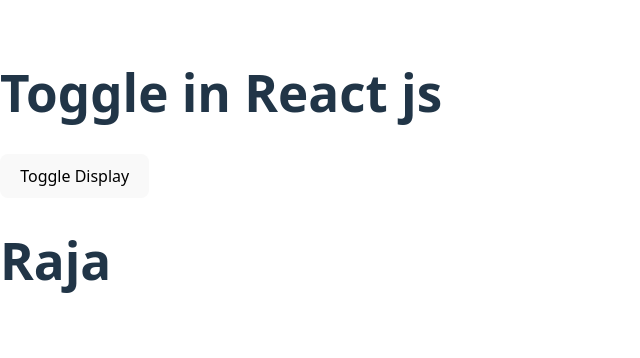
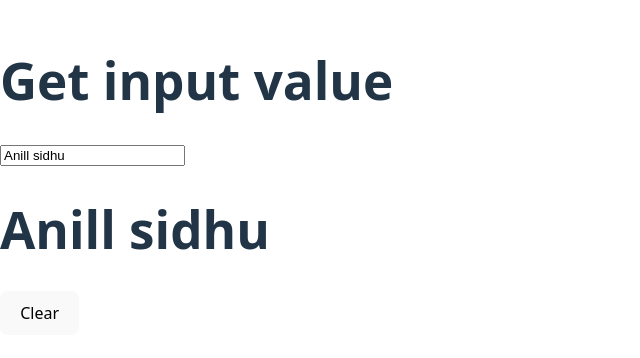
Before and after one commit to sweety62/react01, a React (Vite) app: page / in a window 1280 px wide. Shown: the part 224-582 px from the top of the page, without its empty margins (0-640 px from the left). Built offline with nearby package versions, Linux system fonts and the light colour scheme.

Commit message:
implement input handling and clear functionality in App component

```diff
--- a/src/App.jsx
+++ b/src/App.jsx
@@ -99,22 +99,35 @@
 
 import { useState } from "react";
 function App() {
-    const [display, setDisplay] = useState(true);
+    const [Val, SetVal] = useState("Anill sidhu");
+   // const [display, setDisplay] = useState(true);
 
 
 
-    return (
-        <div>
-            <h1>Toggle in React js</h1>
-            <button onClick={() => setDisplay(!display)}>Toggle Display</button>
-            {/*
-                display?<h1>Sweety</h1>:null*/
+    //return (
+        //<div>
+           // <h1>Toggle in React js</h1>
+            //<button onClick={() => setDisplay(!display)}>Toggle Display</button>
+            //{/*
+                //display?<h1>Sweety</h1>:null*/
 
 
-                display?<h1>Raja</h1>:null
-            }
+                //display?<h1>Raja</h1>:null
+            //}
 
-        </div>
-    );
+        //</div>
+    //);
+//}
+
+return (
+    <div>
+        <h1>Get input value</h1>
+        <input type="text" value={Val} onChange={(event) => SetVal(event.target.value)} placeholder="Enter text" />
+        <h1>{Val}</h1>
+        <button onClick={() => SetVal("")}>Clear</button>
+    </div>
+)
 }
+
+
 export default App;
```
